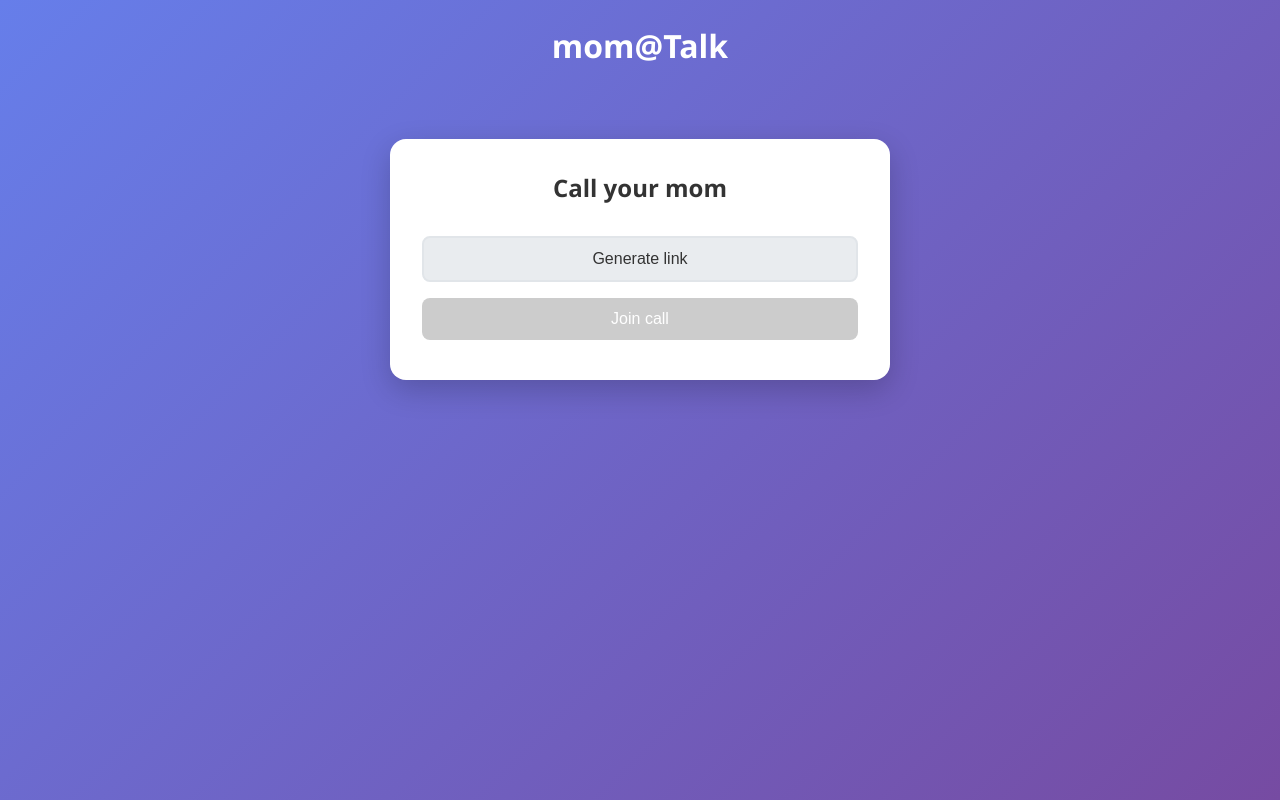
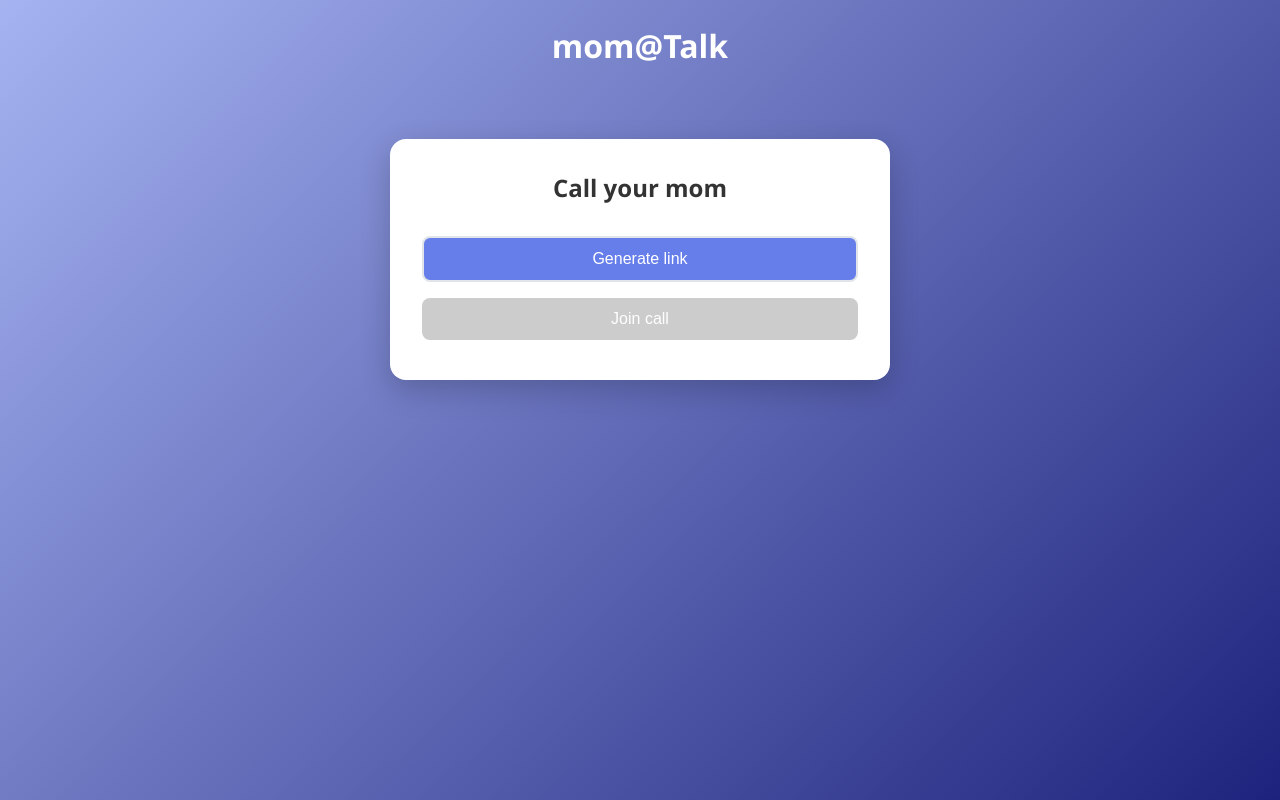
Before and after one commit to AndreyRyab/mama-talk, a Vue app: page / in a window 1280 px wide. In both pictures the pointer is over the button "Generate link". Built offline with nearby package versions, Linux system fonts and the light colour scheme.

Commit message:
upd colors

```diff
--- a/index.html
+++ b/index.html
@@ -13,7 +13,7 @@
 
       body {
         font-family: 'Segoe UI', Tahoma, Geneva, Verdana, sans-serif;
-        background: linear-gradient(135deg, #667eea 0%, #764ba2 100%);
+        background: linear-gradient(135deg, #a5b3f1 0%, #1d237c 100%);
         color: #333;
       }
     </style>
--- a/src/App.vue
+++ b/src/App.vue
@@ -621,7 +621,8 @@ export default {
 }
 
 .generate-btn:hover {
-  background: #e9ecef;
+  background: #667eea;
+  color:  white;
 }
 
 .room-link-display {
@@ -664,7 +665,7 @@ export default {
 }
 
 .copy-btn:hover {
-  background: #88217e;
+  background: #667eea;
   color: white;
 }
 
@@ -758,11 +759,11 @@ export default {
 }
 
 button.leave-btn {
-  background: #be4bd2;
+  background: #bbc025;
 }
 
 button.leave-btn:hover {
-  background: #be4bd2;
+  background: #bbc025;
   transform: scale(1.1);
 }
 
```
